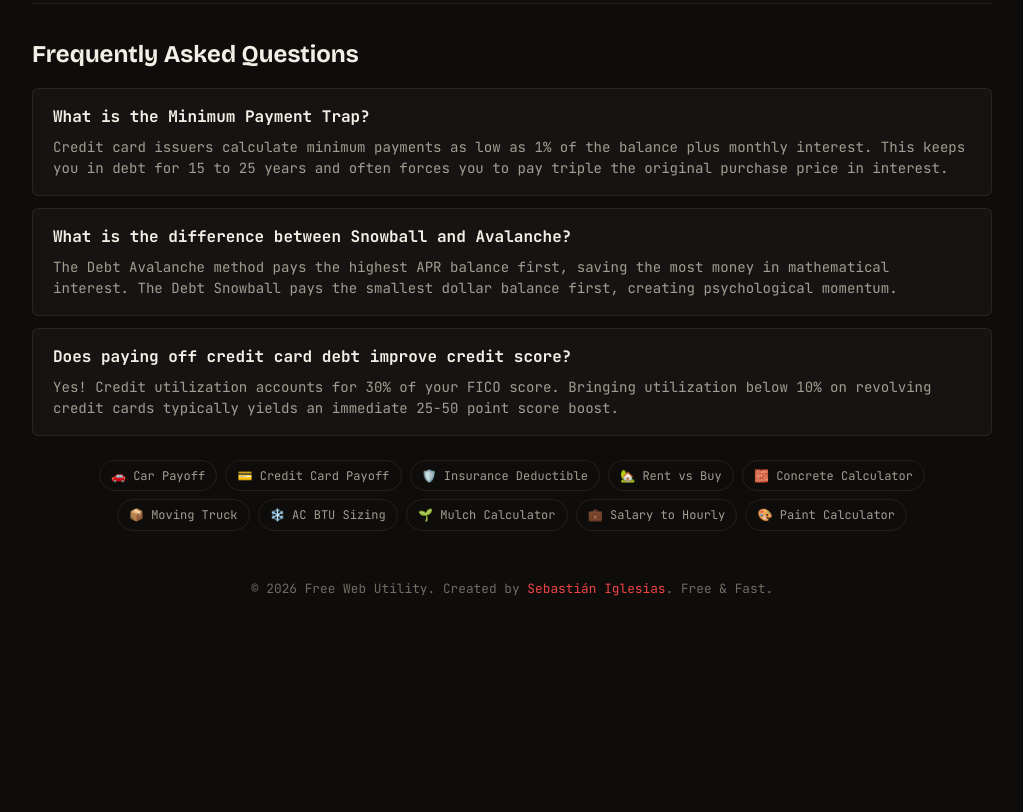
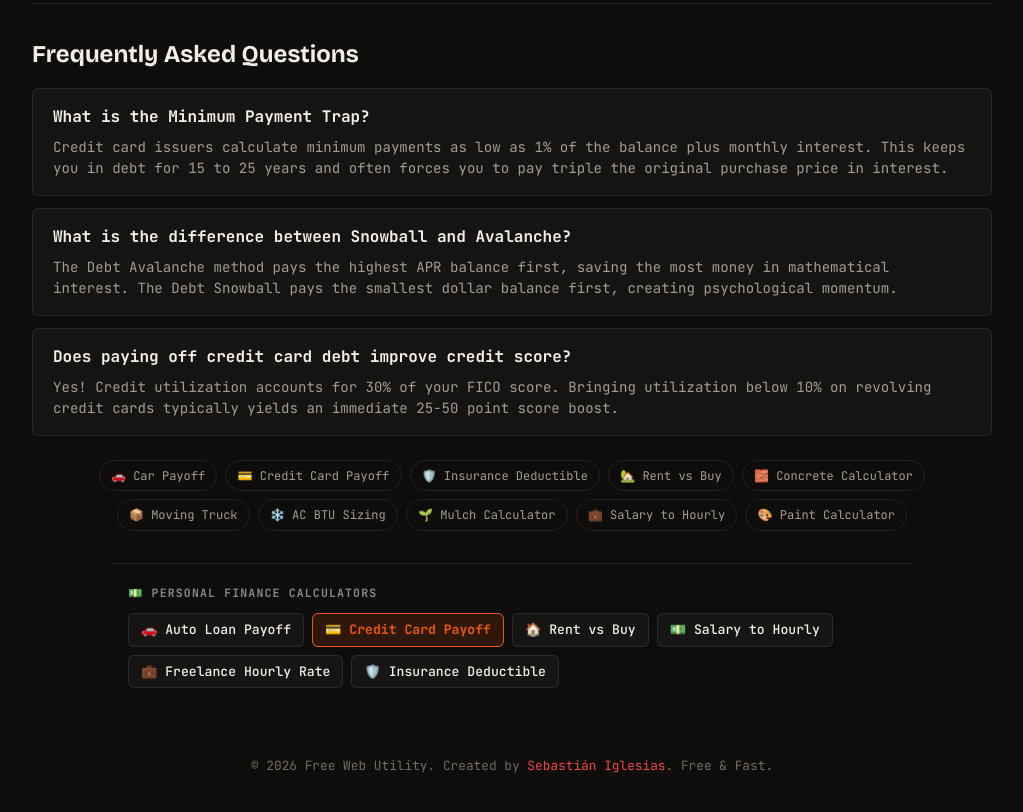
Before and after one commit to sebiglesias/credit-card-payoff, a plain HTML site: page index.html in a window 1280 px wide. Shown: the part 880-1692 px from the top of the page, without its empty margins (128-1151 px from the left). Before the commit the page ends 1550 px from the top, so only its background shows below. Drawn offline with nearby package versions, Linux system fonts and the light colour scheme.

Commit message:
feat(seo): add family interlinking navigation cluster

```diff
--- a/index.html
+++ b/index.html
@@ -193,7 +193,21 @@
     <a href="https://sebiglesias.com.ar/paint-calculator/">🎨 Paint Calculator</a>
   </div>
 
-  <footer>
+
+    <!-- Family Interlinking Nav (SEO Cluster) -->
+    <nav class="family-nav" aria-label="💵 Personal Finance Calculators" style="margin: 32px auto 20px; padding: 20px 16px; max-width: 800px; border-top: 1px solid rgba(125,125,125,0.2); text-align: left;">
+      <span style="display: block; font-size: 0.72rem; text-transform: uppercase; letter-spacing: 0.1em; color: #888; font-weight: 700; margin-bottom: 12px;">💵 Personal Finance Calculators</span>
+      <div style="display: flex; flex-wrap: wrap; gap: 8px;">
+        <a href="https://sebiglesias.com.ar/car-payoff-calculator/" style="padding: 6px 12px; border-radius: 6px; font-size: 0.82rem; font-weight: 500; text-decoration: none; color: inherit; background: rgba(125,125,125,0.08); border: 1px solid rgba(125,125,125,0.2); transition: all 0.2s;">🚗 Auto Loan Payoff</a>
+      <span style="padding: 6px 12px; border-radius: 6px; font-size: 0.82rem; font-weight: 700; background: rgba(234, 88, 12, 0.15); border: 1px solid #ea580c; color: #ea580c;">💳 Credit Card Payoff</span>
+      <a href="https://sebiglesias.com.ar/rent-vs-buy-calculator/" style="padding: 6px 12px; border-radius: 6px; font-size: 0.82rem; font-weight: 500; text-decoration: none; color: inherit; background: rgba(125,125,125,0.08); border: 1px solid rgba(125,125,125,0.2); transition: all 0.2s;">🏠 Rent vs Buy</a>
+      <a href="https://sebiglesias.com.ar/salary-to-hourly/" style="padding: 6px 12px; border-radius: 6px; font-size: 0.82rem; font-weight: 500; text-decoration: none; color: inherit; background: rgba(125,125,125,0.08); border: 1px solid rgba(125,125,125,0.2); transition: all 0.2s;">💵 Salary to Hourly</a>
+      <a href="https://sebiglesias.com.ar/freelance-rate-calculator/" style="padding: 6px 12px; border-radius: 6px; font-size: 0.82rem; font-weight: 500; text-decoration: none; color: inherit; background: rgba(125,125,125,0.08); border: 1px solid rgba(125,125,125,0.2); transition: all 0.2s;">💼 Freelance Hourly Rate</a>
+      <a href="https://sebiglesias.com.ar/insurance-deductible/" style="padding: 6px 12px; border-radius: 6px; font-size: 0.82rem; font-weight: 500; text-decoration: none; color: inherit; background: rgba(125,125,125,0.08); border: 1px solid rgba(125,125,125,0.2); transition: all 0.2s;">🛡️ Insurance Deductible</a>
+      </div>
+    </nav>
+
+<footer>
     <p>© 2026 Free Web Utility. Created by <a href="https://sebiglesias.com.ar">Sebastián Iglesias</a>. Free & Fast.</p>
   </footer>
 </div>
```
